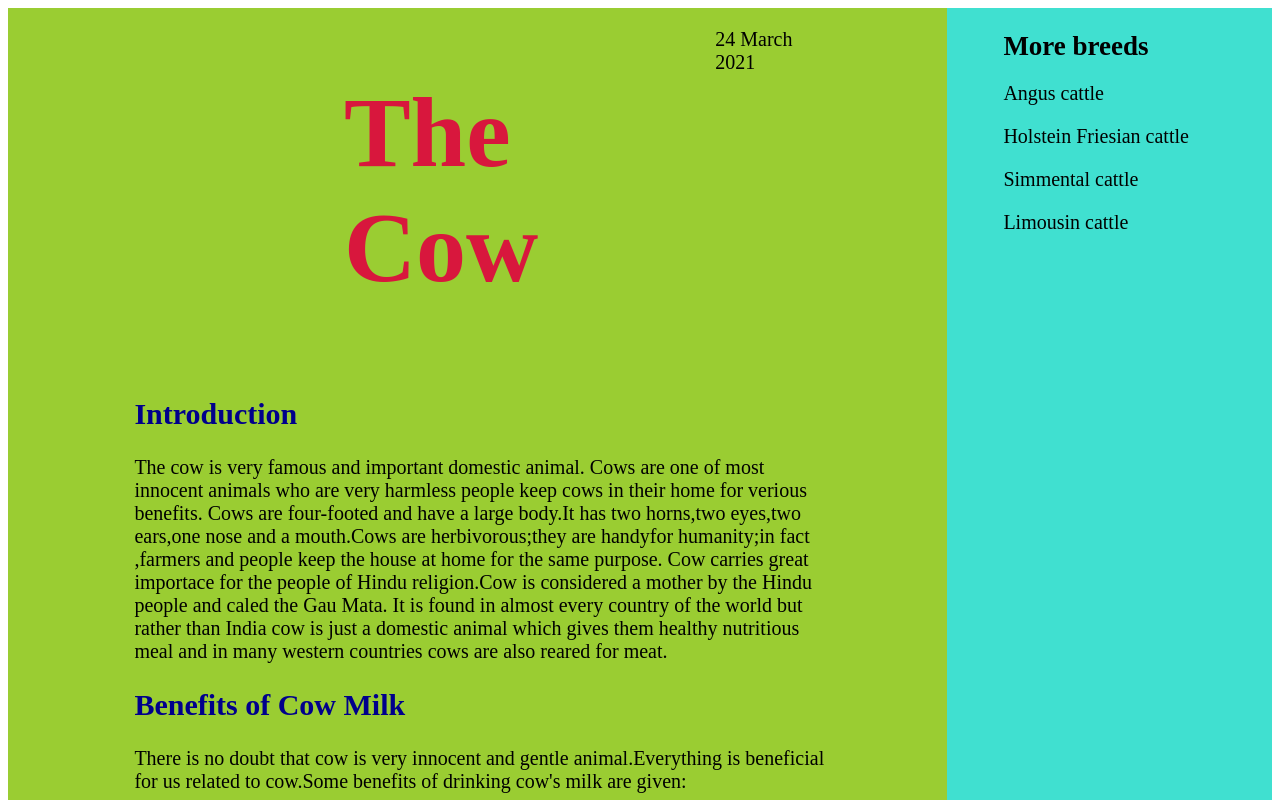
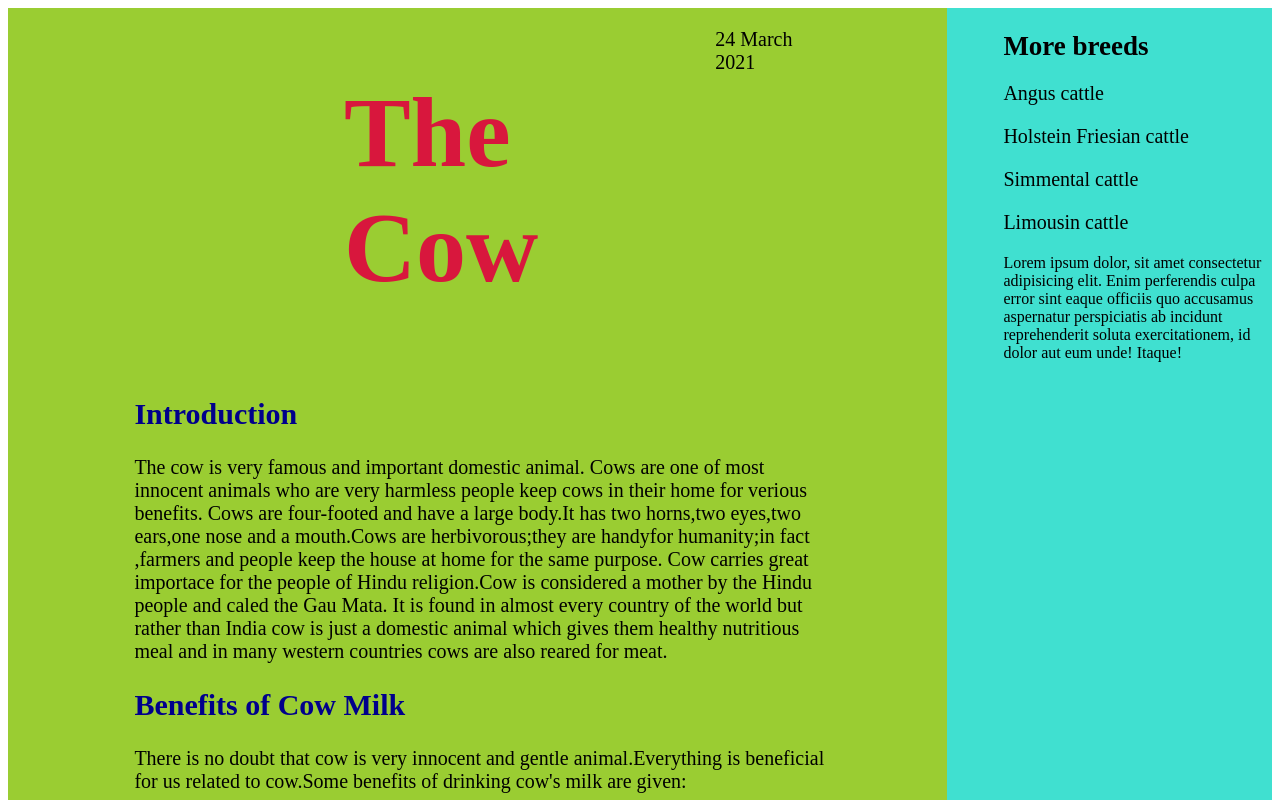
Before and after one commit to TazimAnas/cow-repo, a plain HTML site: page index.html in a window 1280 px wide. Shown: the top 800 px of the page. Drawn offline with Linux system fonts and the light colour scheme.

Commit message:
lorem added

```diff
--- a/index.html
+++ b/index.html
@@ -64,6 +64,8 @@
              <p>Simmental cattle</p>
              <p> Limousin cattle</p>
 
+             Lorem ipsum dolor, sit amet consectetur adipisicing elit. Enim perferendis culpa error sint eaque officiis quo accusamus aspernatur perspiciatis ab incidunt reprehenderit soluta exercitationem, id dolor aut eum unde! Itaque!
+
          </div>
 
         </div>
```
